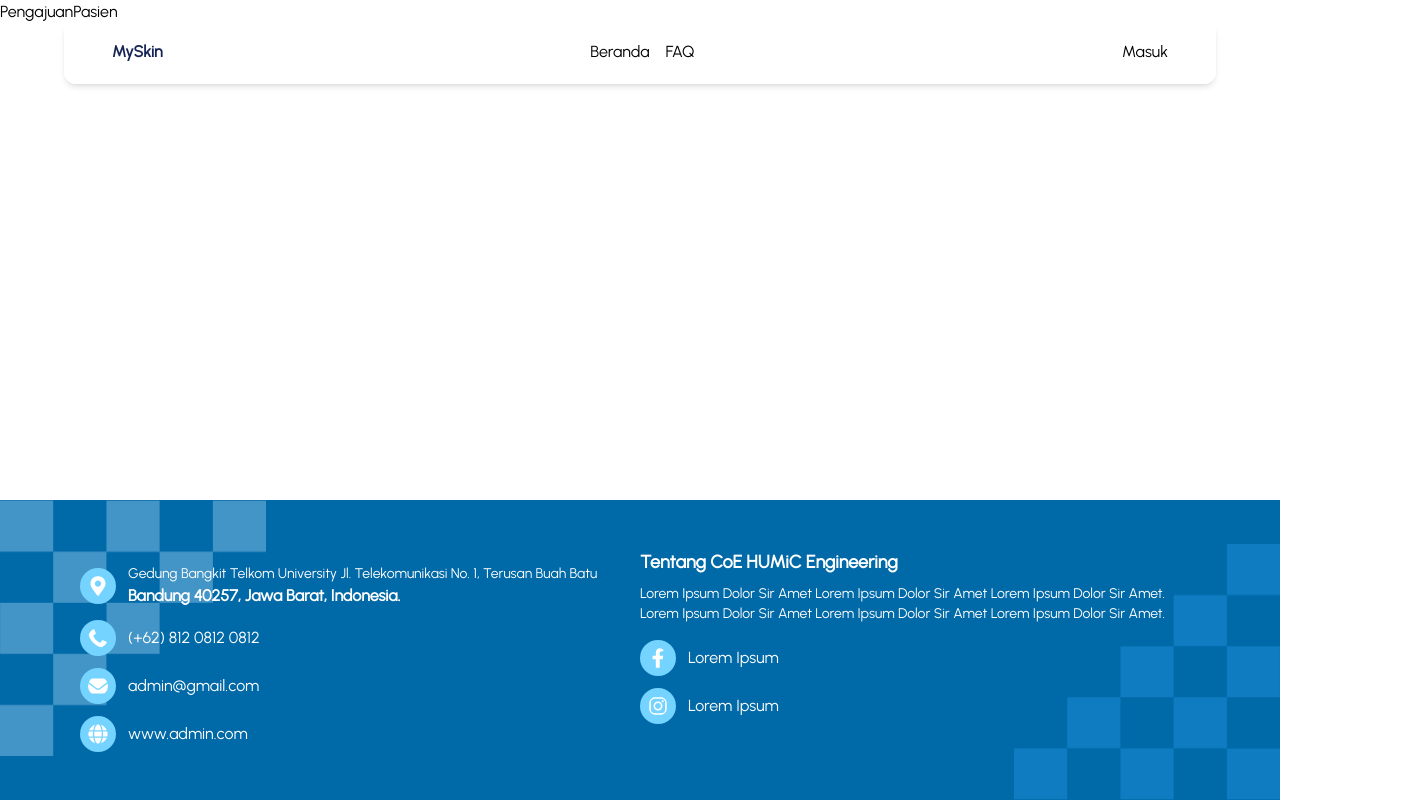
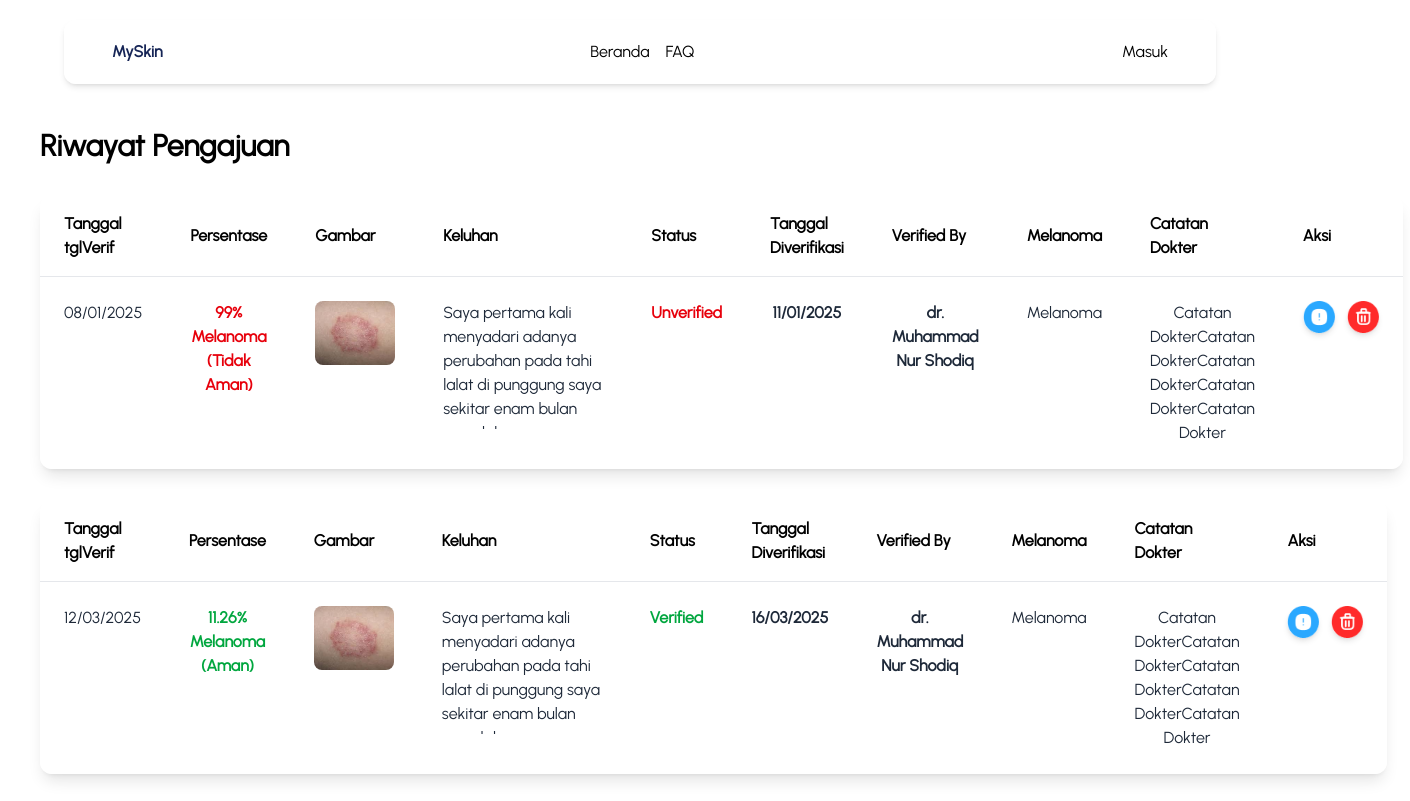
Before and after one commit to haululazkiyaa/humic-myskin-fe, a React (Vite) app: page /pengajuan-pasien in a window 1280 px wide. Shown: the top 801 px of the page, 1410 px wide, since content can reach past the window. Built offline with nearby package versions, Linux system fonts and the light colour scheme.

Commit message:
add Riwayat pengajuan pasien

```diff
--- a/src/pages/DeteksiPasien.jsx
+++ b/src/pages/DeteksiPasien.jsx
@@ -41,10 +41,10 @@ const DeteksiPasien = () => {
         // Ambil persentase sebagai angka
         const percentValue = parseFloat(item.persentase);
         let textColor = "text-green-600";
-        if (percentValue < 50) {
+        if (percentValue > 50) {
           textColor = "text-red-600";
-        } else if (percentValue >= 50) {
-          textColor = "text-green-600";
+        } else if (percentValue == 50) {
+          textColor = "text-yellow-600";
         }
 
         return (
@@ -64,7 +64,7 @@ const DeteksiPasien = () => {
               </tr>
             </thead>
             <tbody className="text-center text-gray-800">
-              <tr>
+              <tr className="*:align-top">
                 <td className="py-6 px-6">{item.date}</td>
                 <td className={`py-6 px-6 font-semibold ${textColor}`}>
                   {item.persentase}
@@ -79,7 +79,7 @@ const DeteksiPasien = () => {
                   </div>
                 </td>
                 <td className="py-6 px-6 text-left">
-                  <p className="w-40 h-20 overflow-hidden text-ellipsis">
+                  <p className="w-40 h-32 overflow-hidden text-ellipsis">
                     {item.keluhan}
                   </p>
                 </td>
--- a/src/pages/PengajuanPasien.jsx
+++ b/src/pages/PengajuanPasien.jsx
@@ -1,8 +1,129 @@
+import testImage from "../assets/img/test-myskin.jpg";
+import deleteBtn from "../assets/icon/delete-button.png";
+import infoBtn from "../assets/icon/info-btn.png";
 
 const PengajuanPasien = () => {
+  const dataAjuan = [
+    {
+      date: "08/01/2025",
+      persentase: "99% Melanoma (Tidak Aman)",
+      gambar: testImage,
+      keluhan:
+        "Saya pertama kali menyadari adanya perubahan pada tahi lalat di punggung saya sekitar enam bulan yang lalu...",
+      status: "Unverified",
+      tglVerif: "11/01/2025",
+      verifiedBy: "dr. Muhammad Nur Shodiq",
+      melanoma: "Melanoma",
+      catatanDokter:
+        "Catatan DokterCatatan DokterCatatan DokterCatatan DokterCatatan Dokter",
+    },
+    {
+      date: "12/03/2025",
+      persentase: "11.26% Melanoma (Aman)",
+      gambar: testImage,
+      keluhan:
+        "Saya pertama kali menyadari adanya perubahan pada tahi lalat di punggung saya sekitar enam bulan yang lalu...",
+      status: "Verified",
+      tglVerif: "16/03/2025",
+      verifiedBy: "dr. Muhammad Nur Shodiq",
+      melanoma: "Melanoma",
+      catatanDokter:
+        "Catatan DokterCatatan DokterCatatan DokterCatatan DokterCatatan Dokter",
+    },
+    {
+      date: "15/03/2025",
+      persentase: "50% Melanoma (Tidak Aman)",
+      gambar: testImage,
+      keluhan:
+        "Saya pertama kali menyadari adanya perubahan pada tahi lalat di punggung saya sekitar enam bulan yang lalu...",
+      status: "Unverified",
+      tglVerif: "20/03/2025",
+      verifiedBy: "dr. Muhammad Nur Shodiq",
+      melanoma: "Melanoma",
+      catatanDokter:
+        "Catatan DokterCatatan DokterCatatan DokterCatatan DokterCatatan Dokter",
+    },
+  ];
+
   return (
-    <div>PengajuanPasien</div>
-  )
-}
+    <div className="pt-32 w-full px-10">
+      <h1 className="text-3xl font-bold text-black">Riwayat Pengajuan</h1>
+      {dataAjuan.map((item, index) => {
+        // Ambil persentase sebagai angka
+        const percentValue = parseFloat(item.persentase);
+        let textColor = "text-green-600";
+        if (percentValue >= 50) {
+          textColor = "text-red-600";
+        }
+        return (
+          <table
+            key={index}
+            className="w-full mt-8 mb-5 rounded-xl shadow-lg bg-white/60 backdrop-blur-md"
+          >
+            <thead className="border-b border-gray-200 text-left">
+              <tr className="text-black font-semibold">
+                <th className="py-4 px-6">Tanggal tglVerif</th>
+                <th className="py-4 px-6">Persentase</th>
+                <th className="py-4 px-6">Gambar</th>
+                <th className="py-4 px-6">Keluhan</th>
+                <th className="py-4 px-6">Status</th>
+                <th className="py-4 px-6">Tanggal Diverifikasi</th>
+                <th className="py-4 px-6">Verified By</th>
+                <th className="py-4 px-6">Melanoma</th>
+                <th className="py-4 px-6">Catatan Dokter</th>
+                <th className="py-4 px-6">Aksi</th>
+              </tr>
+            </thead>
+            <tbody className="text-center text-gray-800">
+              <tr className="*:align-top">
+                <td className="py-6 px-6">{item.date}</td>
+                <td className={`py-6 px-6 font-semibold ${textColor}`}>
+                  {item.persentase}
+                </td>
+                <td className="py-6 px-6">
+                  <div className="w-20 h-16 rounded-lg overflow-hidden mx-auto">
+                    <img
+                      className="w-full h-full object-cover"
+                      src={testImage}
+                      alt="Deteksi"
+                    />
+                  </div>
+                </td>
+                <td className="py-6 px-6 text-left">
+                  <p className="w-40 h-32 overflow-hidden text-ellipsis">
+                    {item.keluhan}
+                  </p>
+                </td>
+                <td
+                  className={`py-6 px-6 font-semibold ${
+                    item.status === "Unverified"
+                      ? "text-red-600"
+                      : "text-green-600"
+                  }`}
+                >
+                  {item.status}
+                </td>
+                <td className="py-6 px-6 font-semibold">{item.tglVerif}</td>
+                <td className="py-6 px-6 font-semibold">{item.verifiedBy}</td>
+                <td className="py-6 px-6 text-ellipsis">{item.melanoma}</td>
+                <td className="py-6 px-6 overflow-hidden text-ellipsis">
+                  {item.catatanDokter}
+                </td>
+                <td className="py-6 px-6 flex justify-center gap-x-3">
+                  <button className="w-8 h-8 rounded-full flex items-center justify-center shadow-md cursor-pointer">
+                    <img src={infoBtn} alt="Info" />
+                  </button>
+                  <button className="w-8 h-8 rounded-full flex items-center justify-center shadow-md cursor-pointer">
+                    <img src={deleteBtn} alt="Hapus" />
+                  </button>
+                </td>
+              </tr>
+            </tbody>
+          </table>
+        );
+      })}
+    </div>
+  );
+};
 
-export default PengajuanPasien
+export default PengajuanPasien;
```
